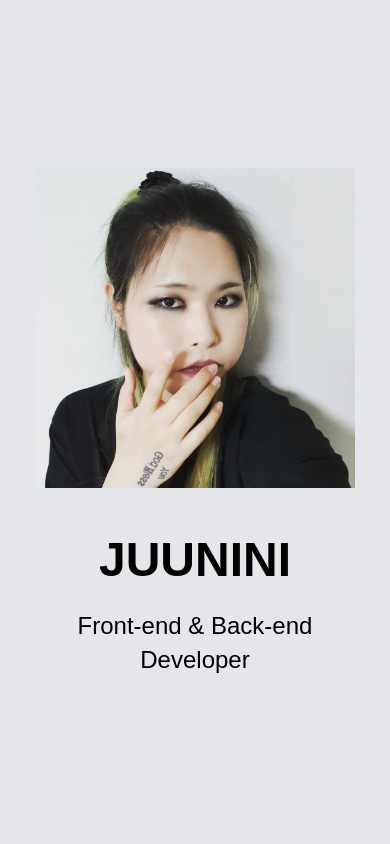
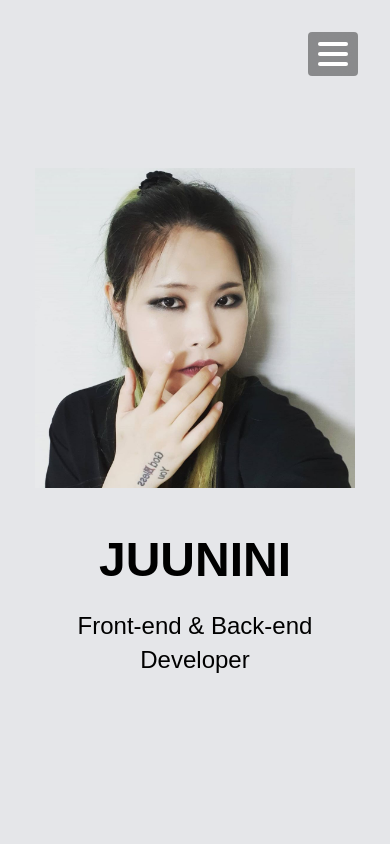
Before and after one commit to juunini/introduce-page, a React (Create React App) app: page /#Intro in a window 390 px wide. Shown: the top 844 px of the page. Built offline with nearby package versions, Linux system fonts and the light colour scheme.

Commit message:
Make mobile view `TopNav` component

```diff
--- a/src/App.sass
+++ b/src/App.sass
@@ -10,42 +10,3 @@ body
 
 li
   list-style: none
-
-.top-nav
-  position: fixed
-  top: 0
-  left: 0
-  z-index: 1000
-  display: flex
-  align-content: center
-  align-items: center
-  width: 100vw
-  min-height: 5rem
-  padding: 0 2.5rem
-  font-size: 1.5rem
-  color: #FFFFFF
-  background-color: rgba(0, 0, 0, 0.8)
-  backdrop-filter: blur(10px)
-
-  h1
-    margin-right: 6rem
-
-  ul
-    display: flex
-    align-content: center
-
-  li
-    margin-right: 4rem
-
-  a
-    text-decoration: none
-    color: inherit
-    transition: 500ms
-    cursor: pointer
-
-    &.active
-      color: #FF90F2
-
-@media screen and ( max-width: 768px )
-  .top-nav
-    display: none
--- /dev/null
+++ b/src/components/TopNav.sass
@@ -0,0 +1,96 @@
+.mobile-top-nav-button
+  display: none
+
+.top-nav
+  position: fixed
+  top: 0
+  left: 0
+  z-index: 1000
+  display: flex
+  align-content: center
+  align-items: center
+  width: 100vw
+  min-height: 5rem
+  padding: 0 2.5rem
+  font-size: 1.5rem
+  color: #FFFFFF
+  background-color: rgba(0, 0, 0, 0.8)
+  backdrop-filter: blur(10px)
+
+  h1
+    margin-right: 6rem
+
+  ul
+    display: flex
+    align-content: center
+
+  li
+    margin-right: 4rem
+
+  a
+    text-decoration: none
+    color: inherit
+    transition: 500ms
+    cursor: pointer
+
+    &.active
+      color: #FF90F2
+
+@media screen and ( max-width: 768px )
+  .top-nav
+    top: -20rem
+    padding-top: 2rem
+    flex-direction: column
+    transition: transform 500ms
+
+    &.active
+      transform: translateY(20rem)
+
+    h1
+      margin-right: 0
+      margin-bottom: 2rem
+
+    ul
+      flex-direction: column
+
+    li
+      margin-right: 0
+      margin-bottom: 2rem
+
+  .mobile-top-nav-button
+    position: fixed
+    top: 2rem
+    right: 2rem
+    z-index: 1001
+    display: block
+    padding: 10px
+    border-radius: 4px
+    background-color: rgba(0, 0, 0, 0.4)
+    backdrop-filter: blur(10px)
+    cursor: pointer
+
+    span
+      display: block
+      width: 30px
+      height: 4px
+      margin-bottom: 6px
+      background-color: #FFFFFF
+      border-radius: 4px
+      transition: 500ms
+
+      &:last-of-type
+        margin-bottom: 0
+
+    &.active
+      span
+        position: relative
+        top: 1px
+        transform: rotate(45deg)
+
+        &:first-of-type
+          top: 11px
+          transform: rotate(-45deg)
+
+        &:last-of-type
+          transition: 0ms
+          visibility: hidden
--- a/src/components/TopNav.tsx
+++ b/src/components/TopNav.tsx
@@ -1,6 +1,7 @@
-import React from 'react';
+import React, { useState } from 'react';
 
 import ScrollLink from './ScrollLink';
+import './TopNav.sass';
 
 type TopNavProps = {
   items: string[];
@@ -8,8 +9,40 @@ type TopNavProps = {
 };
 
 function TopNav({ children, items }: TopNavProps): JSX.Element {
+  const [state, setState] = useState({
+    active: false,
+  });
+  const { active } = state;
+  const navClassName = active ? 'top-nav active' : 'top-nav';
+  const buttonClassName = active
+    ? 'mobile-top-nav-button active'
+    : 'mobile-top-nav-button';
+
+  function setActive(active: boolean) {
+    setState({ active: active });
+  }
+  function handleClick() {
+    active ? setActive(false) : setActive(true);
+  }
+
+  window.onresize = function () {
+    const scrollWidth = window.innerWidth;
+    const mobileWidth = 768;
+
+    if (scrollWidth > mobileWidth) {
+      setActive(false);
+    }
+  };
+
   return (
-    <nav className="top-nav">
+    <>
+      <div className={buttonClassName} onClick={handleClick}>
+        <span />
+        <span />
+        <span />
+      </div>
+
+      <nav className={navClassName}>
         <h1>{children}</h1>
 
         <ul>
@@ -20,6 +53,7 @@ function TopNav({ children, items }: TopNavProps): JSX.Element {
           ))}
         </ul>
       </nav>
+    </>
   );
 }
 
--- a/src/containers/Sections/About/About.sass
+++ b/src/containers/Sections/About/About.sass
@@ -69,6 +69,8 @@
       padding: 0 2rem 10rem
 
     article
+      padding-top: 6rem
+
       div
         flex-direction: column
 
--- a/src/containers/Sections/Intro.sass
+++ b/src/containers/Sections/Intro.sass
@@ -18,11 +18,13 @@
     font-size: 1.5rem
 
   img
-    max-width: 31.25rem
+    width: 20rem
+    max-width: 20rem
 
 @media screen and ( max-width: 768px )
   #Intro
     flex-direction: column-reverse
+    padding: 0 2rem
 
     div
       margin: 0
--- a/src/containers/Sections/Intro.tsx
+++ b/src/containers/Sections/Intro.tsx
@@ -14,13 +14,7 @@ function Intro(): JSX.Element {
         </p>
       </div>
       <div>
-        <img
-          src="/images/profile.jpg"
-          alt="profile"
-          style={{
-            maxWidth: '20rem',
-          }}
-        />
+        <img src="/images/profile.jpg" alt="profile" />
       </div>
     </section>
   );
```
Lines whose indentation alone changed are shown as unchanged.
